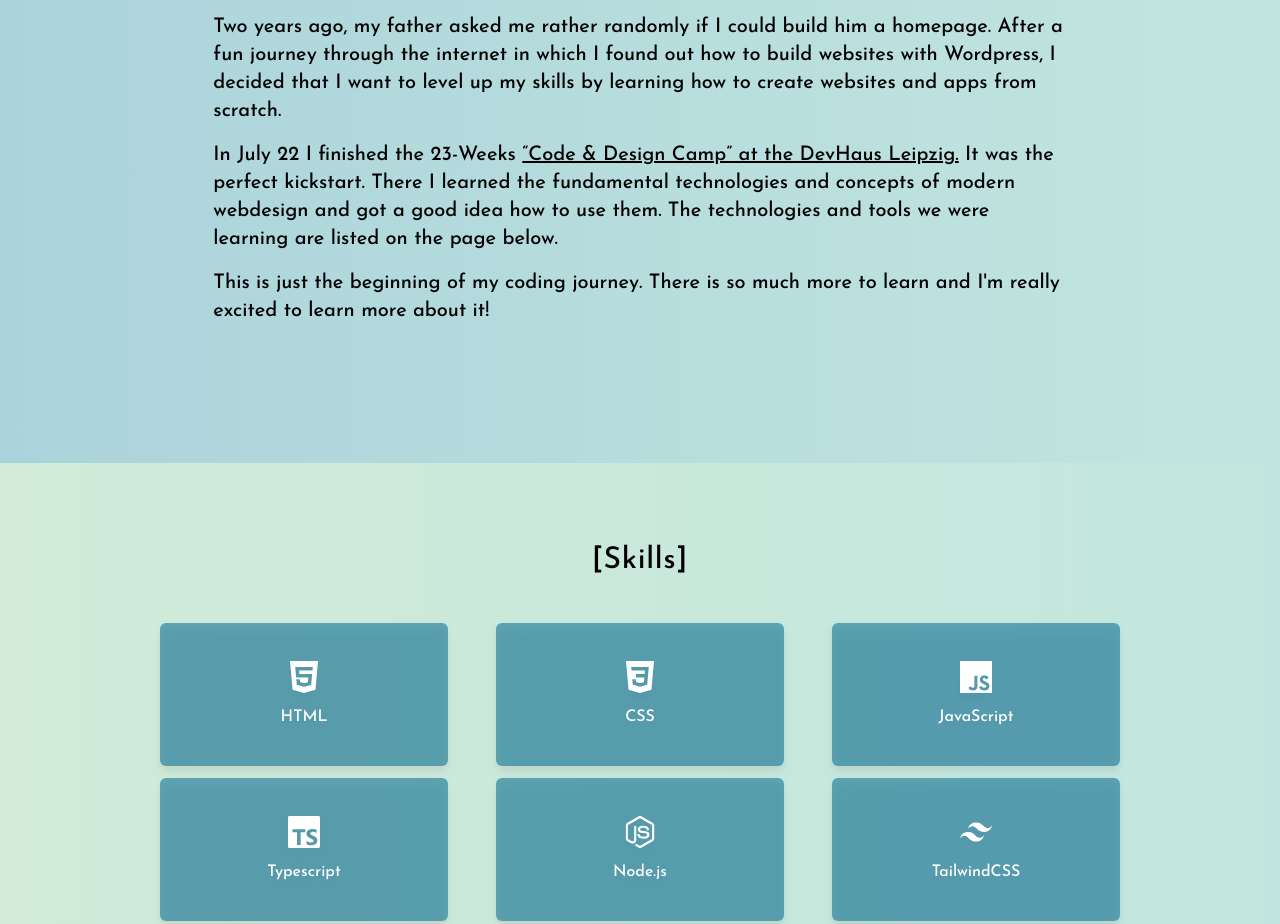
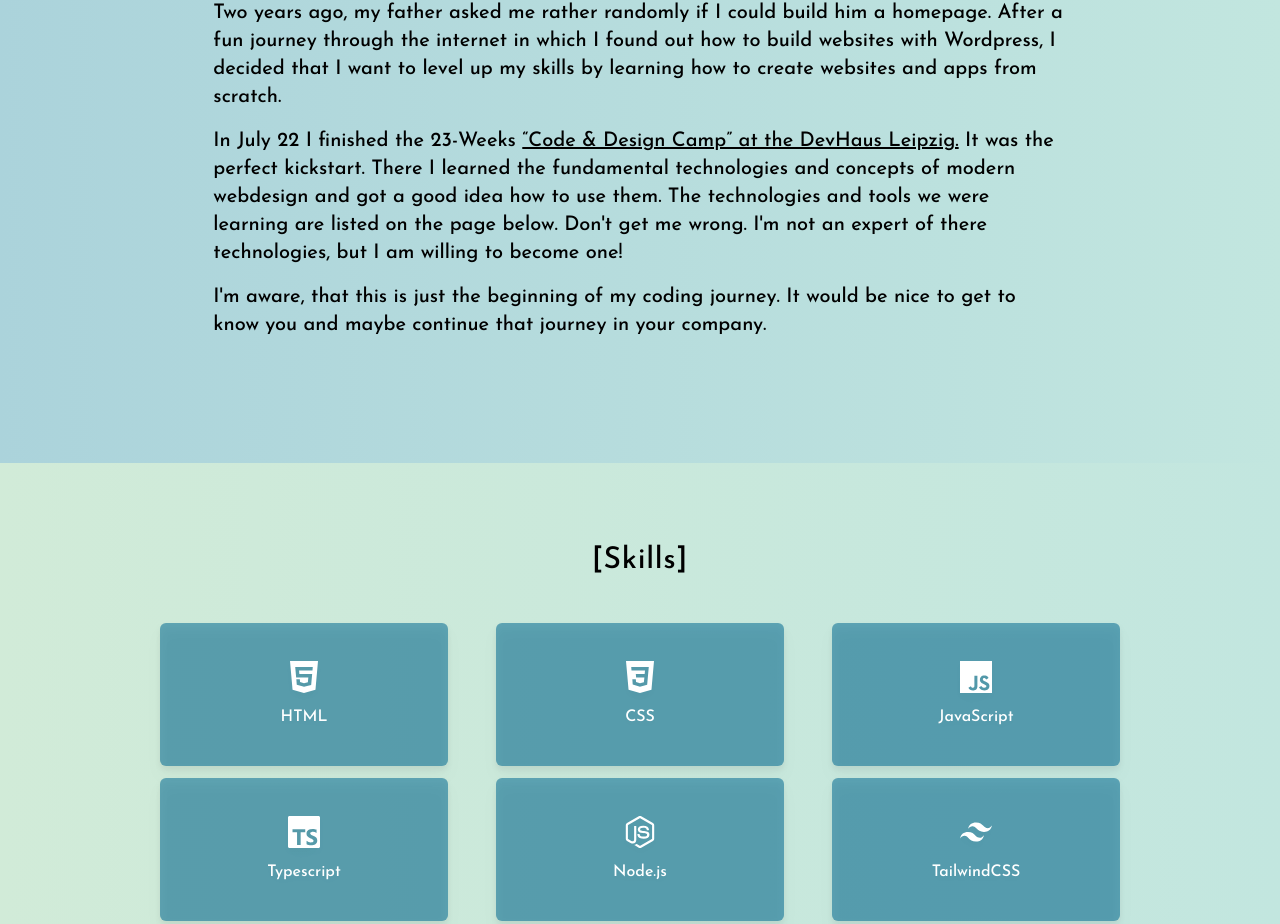
Before and after one commit to SimonBoerner/portfolio-nextjs, a Next.js app: page / in a window 1280 px wide. Shown: the part 1137-2061 px from the top of the page. Built offline with nearby package versions, Linux system fonts and the light colour scheme; what @beaubus/svg-patterns-for-tailwindcss would draw is missing.

Commit message:
new text

```diff
--- a/Components/Aboutme.tsx
+++ b/Components/Aboutme.tsx
@@ -34,12 +34,15 @@ const Aboutme = () => {
         &nbsp;It was the perfect kickstart. There I learned the fundamental
         technologies and concepts of modern webdesign and got a good idea how to
         use them. The technologies and tools we were learning are listed on the
-        page below.
+        page below. Don't get me wrong. I'm not an expert of there technologies,
+        but I am willing to become one!
       </p>
 
       <p className="w-5/6 md:w-4/6 pb-4">
-        This is just the beginning of my coding journey. There is so much more
-        to learn and I'm really excited to learn more about it! <br />
+        I'm aware, that this is just the beginning of my coding journey. It
+        would be nice to get to know you and maybe continue that journey in your
+        company.
+        <br />
       </p>
     </div>
   );
```
